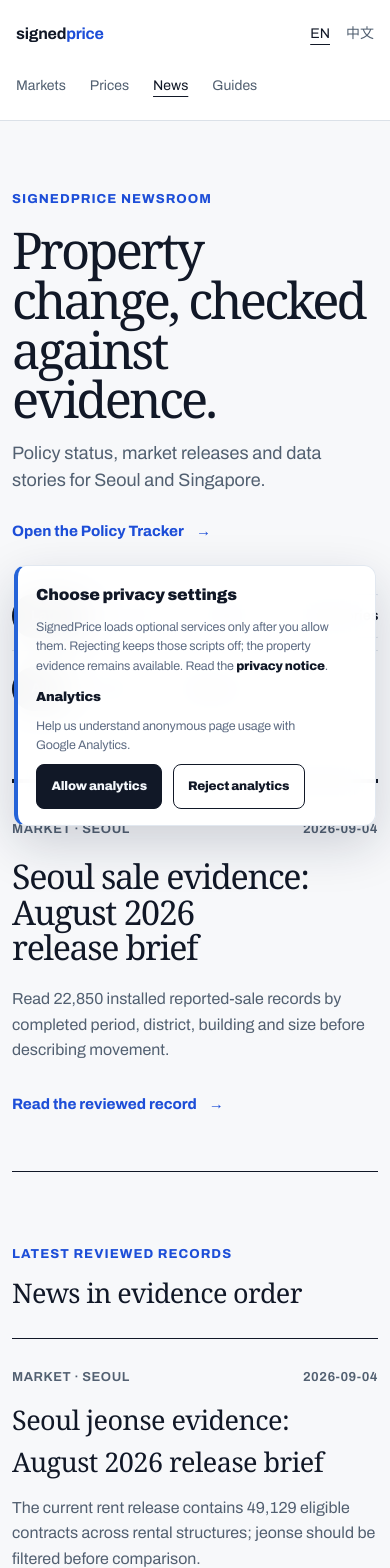
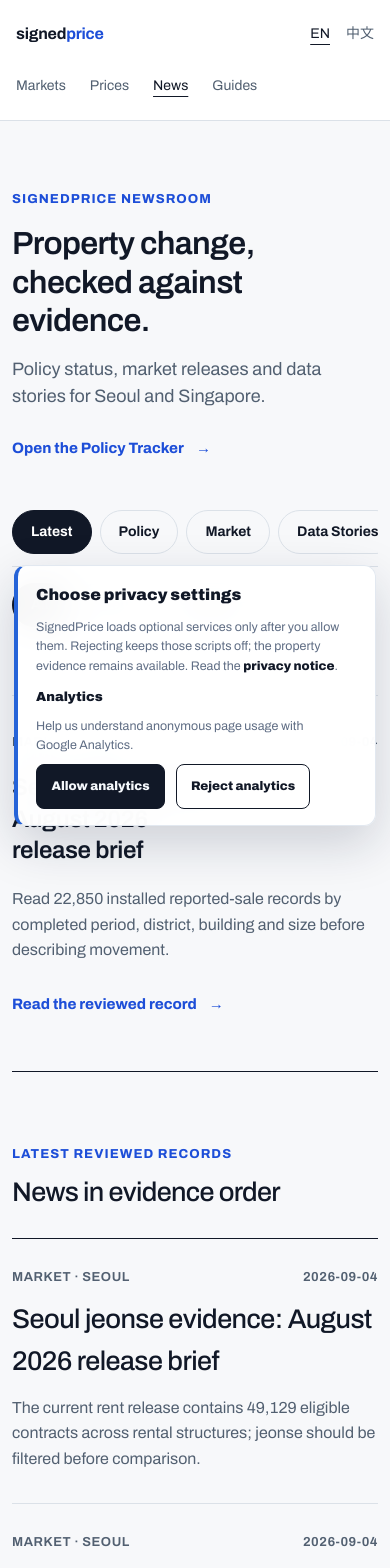
Before and after one commit to 007shp18-dot/koreahomeguide, a Next.js app in the folder v2/apps/web/: page /news in a window 390 px wide. Shown: the top 1568 px of the page. Built offline with nearby package versions, Linux system fonts and the light colour scheme.

Commit message:
fix(signedprice): unify home city actions and readable product typography
SignedPrice v2 only. Preserve legacy KoreaHomeGuide, market routes and capability limits. Includes local commits c39753f and 19a785c. 2030 tests and production build pass.

```diff
--- a/v2/apps/web/app/globals.css
+++ b/v2/apps/web/app/globals.css
@@ -51,8 +51,8 @@
   --space-6: 32px;
   --evidence-type-label: 12px;
   --evidence-type-caption: 12px;
-  --evidence-type-ui: 13px;
-  --evidence-type-body: 15px;
+  --evidence-type-ui: 0.875rem;
+  --evidence-type-body: 1rem;
   --evidence-type-section: 19px;
   --evidence-type-subhead: 25px;
   --evidence-type-detail-title: 38px;
@@ -139,7 +139,7 @@ body {
   background: var(--canvas);
   font-family: "Archivo", var(--font-noto-sans-kr), "Noto Sans KR", "Apple SD Gothic Neo", "Malgun Gothic", -apple-system, BlinkMacSystemFont, "Segoe UI", sans-serif;
   font-variant-numeric: tabular-nums;
-  letter-spacing: -0.012em;
+  letter-spacing: normal;
   line-height: 1.65;
   word-break: keep-all;
   overflow-wrap: break-word;
@@ -149,7 +149,7 @@ body {
 
 html:lang(ko) body {
   font-family: var(--font-noto-sans-kr), "Noto Sans KR", "Apple SD Gothic Neo", "Malgun Gothic", sans-serif;
-  letter-spacing: -0.018em;
+  letter-spacing: normal;
   line-height: 1.68;
 }
 
--- a/v2/apps/web/components/newsroom/newsroom.module.css
+++ b/v2/apps/web/components/newsroom/newsroom.module.css
@@ -31,11 +31,11 @@
 .articleHero h1 {
   margin: 0;
   max-width: 16ch;
-  font-family: Georgia, 'Times New Roman', serif;
-  font-size: clamp(44px, 7vw, 82px);
-  font-weight: 500;
-  letter-spacing: -.055em;
-  line-height: .98;
+  font-family: inherit;
+  font-size: clamp(2rem, 4vw, 3.375rem);
+  font-weight: 600;
+  letter-spacing: -.02em;
+  line-height: 1.2;
 }
 
 .indexHero > span,
@@ -122,7 +122,7 @@
   display: grid;
   gap: 20px;
   margin: 56px 0 72px;
-  border-top: 4px solid var(--review-ink);
+  border-top: 1px solid var(--review-line);
   border-bottom: 1px solid var(--review-ink);
   padding: 36px 0 44px;
 }
@@ -142,11 +142,11 @@
 .leadStory h2 {
   max-width: 19ch;
   margin: 0;
-  font-family: Georgia, 'Times New Roman', serif;
-  font-size: clamp(34px, 5vw, 62px);
-  font-weight: 500;
-  letter-spacing: -.04em;
-  line-height: 1.05;
+  font-family: inherit;
+  font-size: clamp(1.5rem, 3vw, 2.25rem);
+  font-weight: 600;
+  letter-spacing: -.015em;
+  line-height: 1.3;
 }
 
 .leadStory h2 a,
@@ -190,7 +190,7 @@
 .sources h2,
 .leadEvidence h2 {
   margin: 0;
-  font-family: Georgia, 'Times New Roman', serif;
+  font-family: inherit;
   font-size: clamp(27px, 3vw, 38px);
   font-weight: 500;
   letter-spacing: -.025em;
@@ -217,7 +217,7 @@
 
 .latest h3 {
   margin: 0;
-  font-family: Georgia, 'Times New Roman', serif;
+  font-family: inherit;
   font-size: 27px;
   font-weight: 500;
   letter-spacing: -.02em;
@@ -303,7 +303,6 @@
   align-items: end;
   gap: 8px 24px;
   border: 1px solid var(--review-line);
-  border-left: 5px solid var(--review-accent);
   padding: 24px;
 }
 
@@ -335,7 +334,7 @@
 }
 
 .takeaways strong {
-  font-family: Georgia, 'Times New Roman', serif;
+  font-family: inherit;
   font-size: 20px;
   font-weight: 500;
 }
@@ -358,7 +357,7 @@
 
 .articleBody h2 {
   margin: 0 0 16px;
-  font-family: Georgia, 'Times New Roman', serif;
+  font-family: inherit;
   font-size: clamp(28px, 4vw, 40px);
   font-weight: 500;
   letter-spacing: -.025em;
@@ -454,7 +453,7 @@
 
 .policyRow h3 {
   margin: 8px 0 12px;
-  font-family: Georgia, 'Times New Roman', serif;
+  font-family: inherit;
   font-size: 26px;
   font-weight: 500;
   letter-spacing: -.02em;
@@ -495,8 +494,8 @@
 
 .policyNotice {
   margin: 24px 0 0;
-  border-left: 4px solid var(--review-accent);
-  padding: 4px 0 4px 16px;
+  border-top: 1px solid var(--review-line);
+  padding: 16px 0 0;
   color: var(--review-muted);
   font-size: 14px;
   line-height: 1.6;
@@ -535,7 +534,7 @@
 }
 
 .timeline strong {
-  font-family: Georgia, 'Times New Roman', serif;
+  font-family: inherit;
   font-size: 21px;
   font-weight: 500;
 }
@@ -609,7 +608,7 @@
 
   .indexHero h1,
   .articleHero h1 {
-    font-size: clamp(40px, 13vw, 58px);
+    font-size: clamp(2rem, 8vw, 2.5rem);
   }
 
   .leadEvidence,
--- a/v2/apps/web/components/public-market/building-detail.module.css
+++ b/v2/apps/web/components/public-market/building-detail.module.css
@@ -734,14 +734,14 @@
   grid-row: 1;
   padding: clamp(28px, 4vw, 48px);
   justify-content: center;
-  background: linear-gradient(145deg, #fff 30%, var(--soft-blue));
+  background: var(--surface-strong);
 }
 
 .main[data-building-detail='exact-evidence'] .identitySummary h1 {
   max-width: 13ch;
   font-size: clamp(2.25rem, 4.5vw, 4.4rem);
   font-weight: 740;
-  letter-spacing: -.052em;
+  letter-spacing: -.02em;
   line-height: 1.02;
   text-wrap: balance;
 }
@@ -966,7 +966,7 @@
 .main[data-building-detail='exact-evidence'] .identitySummary h1 {
   max-width: 18ch;
   font-size: clamp(2rem, 3.35vw, 3.4rem);
-  line-height: 1.06;
+  line-height: 1.25;
   overflow-wrap: break-word;
   word-break: keep-all;
   text-wrap: pretty;
--- a/v2/apps/web/lib/home/three-market-home-model.ts
+++ b/v2/apps/web/lib/home/three-market-home-model.ts
@@ -91,7 +91,7 @@ export function createThreeMarketHomeModel(input: Input): ThreeMarketHomeModel {
         evidenceTitle: zh ? '市场与项目研究' : 'Market and project research',
         evidenceValue: null,
         evidenceNote: zh ? '详细交易数据展示权确认前，不提供价格查询。' : 'Transaction detail remains unavailable until display rights are cleared.',
-        primaryAction: { label: zh ? '查看迪拜市场' : 'Review Dubai market', href: '/ae/dubai/' },
+        primaryAction: { label: zh ? '探索迪拜' : 'Explore Dubai', href: '/ae/dubai/' },
         secondaryAction: null,
       },
     ],
```
Also changed, not shown: 2 other files (tests, documents, lock files or other folders).
